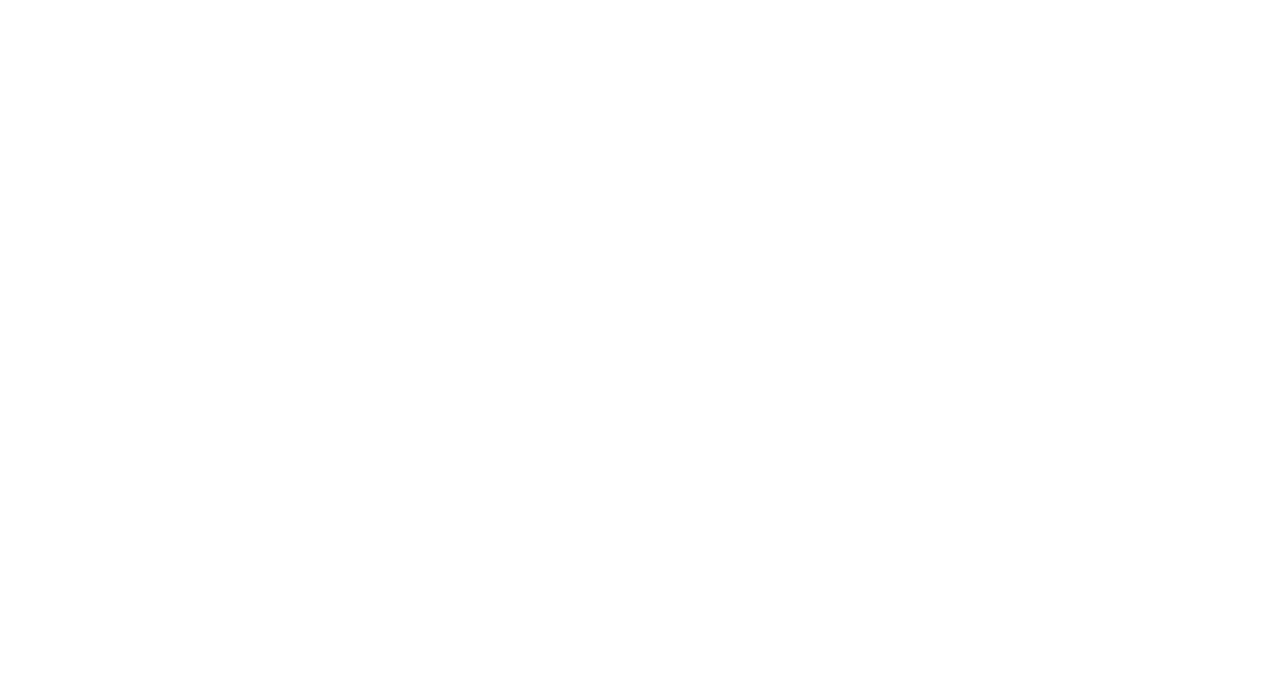
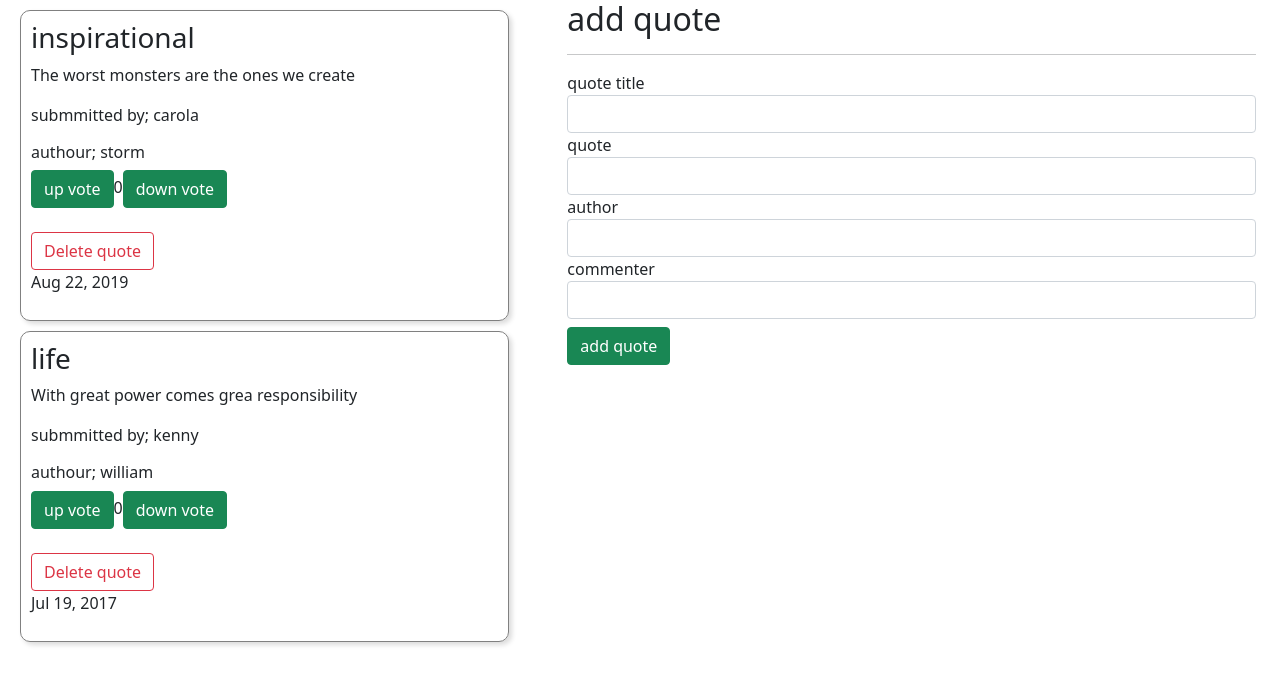
Before and after one commit to sivernorman/Quote-Room, an Angular app in the folder Quote/: page / in a window 1280 px wide. Shown: the top 684 px of the page. Built offline with nearby package versions, Linux system fonts and the light colour scheme.

Commit message:
added upvote

```diff
--- a/Quote/src/app/form/form.component.html
+++ b/Quote/src/app/form/form.component.html
@@ -22,4 +22,3 @@
        <button type="submit" class="btn btn-success mt-2">add quote</button>
     </form>
 </div>
-<!--  -......-->
--- a/Quote/src/app/form/form.component.ts
+++ b/Quote/src/app/form/form.component.ts
@@ -7,13 +7,13 @@
   styleUrls: ['./form.component.css']
 })
 export class FormComponent implements OnInit {
-newQuote =new Quotes(1,'','','','',new Date());
+newQuote =new Quotes(1,'','','','',0,new Date());
 @Output() add=new EventEmitter < Quotes>();
 
   constructor() { }
   submitQuote(){
 this.add.emit(this.newQuote);
-    this.newQuote =new Quotes(1,'','','','',new Date());
+    this.newQuote =new Quotes(1,'','','','',0,new Date());
 
   }
   ngOnInit(): void {
--- a/Quote/src/app/quote/quote.component.html
+++ b/Quote/src/app/quote/quote.component.html
@@ -5,9 +5,15 @@
       <p>{{quote.description}}</p>
       <p>submmitted by; {{quote.commenter}}</p>
       <app-quote-details [quote]='quote'></app-quote-details>
+      <button class="btn btn-success"(click)='upvote(i)'>up vote</button>
+      <span>{{quote.vote}}</span>
+      <button class="btn btn-success"(click)='downvote(i)'>down vote</button><br><br>
       <button class="btn btn-outline-danger" (click)='deleteQuote(i)'>Delete quote</button>
+      <p>{{quote. dateCreated|date}}</p>
+
+
+
     </div>
-    <!--  -..->
 
 
   </div>
--- a/Quote/src/app/quote/quote.component.ts
+++ b/Quote/src/app/quote/quote.component.ts
@@ -8,10 +8,14 @@
 })
 export class QuoteComponent implements OnInit {
  quotes:Quotes[]=[
-   new Quotes(1,'inspirational','The worst monsters are the ones we create','storm','carola',new Date(2019,7,22)),
-   new Quotes(2,'life','With great power comes grea responsibility','william','kenny',new Date(2017,6,19)),
+   new Quotes(1,'inspirational','The worst monsters are the ones we create','storm','carola',0,new Date(2019,7,22)),
+   new Quotes(2,'life','With great power comes grea responsibility','william','kenny',0,new Date(2017,6,19)),
 
  ]
+ upvote(index:number){this.quotes[index].vote =  this.quotes[index].vote + 1 }
+ downvote(index:number){this.quotes[index].vote =  this.quotes[index].vote - 1 }
+
+
  addNewQuote(quote:any){
   let quoteLength = this.quotes.length;
   quote.id = quoteLength+1;
--- a/Quote/src/app/quotes.ts
+++ b/Quote/src/app/quotes.ts
@@ -1,3 +1,3 @@
 export class Quotes {
-    constructor(public id:number,public name:string,public description :string,public author:string,public commenter:string,public dateCreated:Date){}
+    constructor(public id:number,public name:string,public description :string,public author:string,public commenter:string,public vote:number,public dateCreated:Date){}
 }
```
